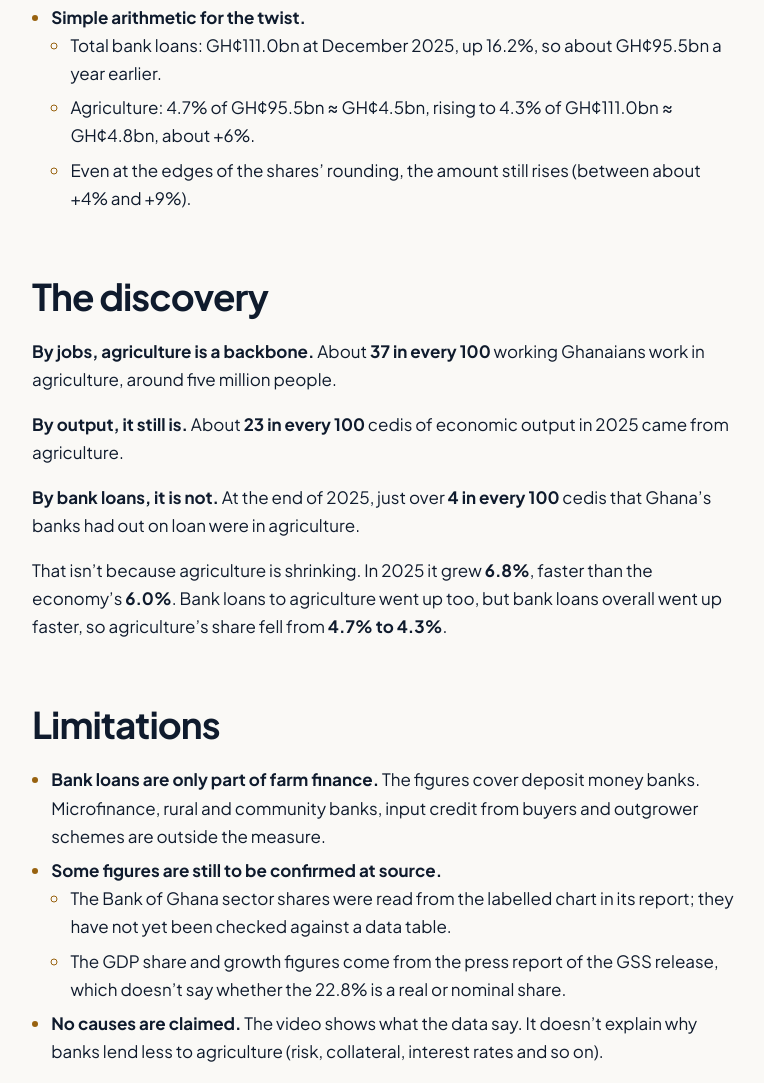
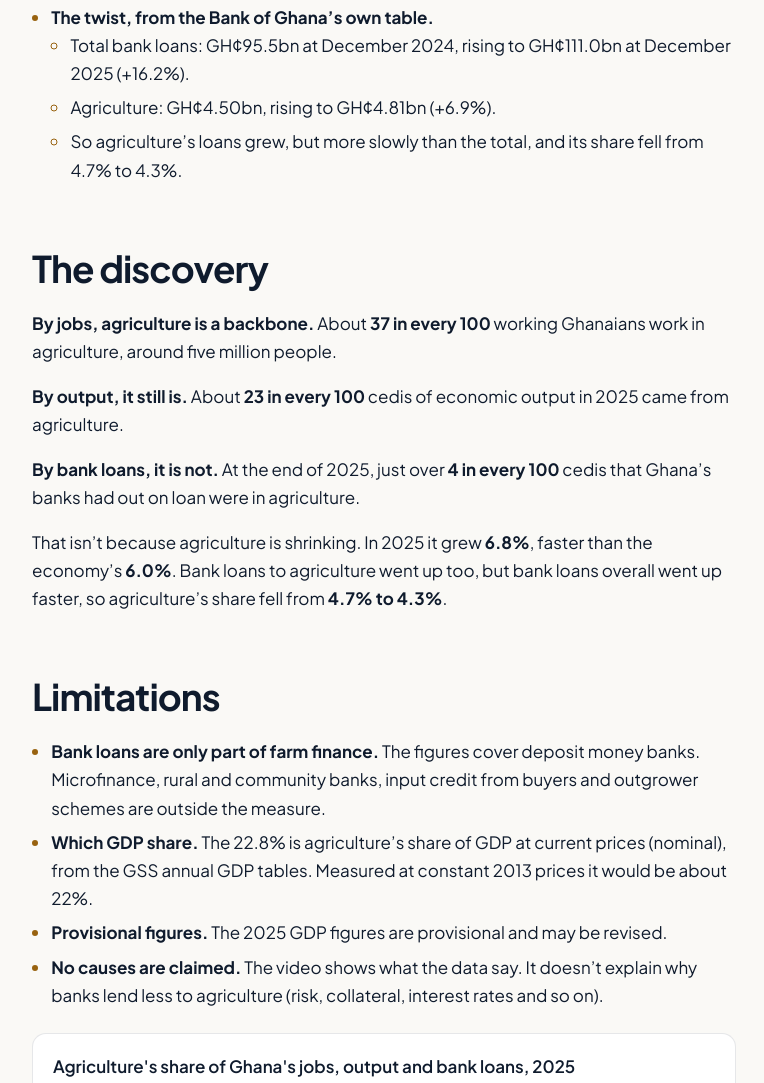
Before and after one commit to Gilbert-B/portfolio-website, an Astro site: page /projects/unpacked/four-cedis-in-a-hundred in a window 1280 px wide. Shown: the part 1513-2596 px from the top of the page, without its empty margins (64-828 px from the left). Built offline with nearby package versions, Linux system fonts and the light colour scheme; Astro itself is replaced by a stand-in of ours.

Commit message:
Four Cedis: use verified source figures
Agriculture loans from the Bank of Ghana's Table A.5 (GH¢4.50bn to
GH¢4.81bn, +6.9%) replace the earlier estimate (about +6%). The 22.8% GDP
share is confirmed as nominal from the GSS annual GDP tables, which are
now linked directly; the "still to be confirmed" caveats are removed.

Co-Authored-By: Claude Opus 5.5 <noreply@anthropic.com>

```diff
--- a/src/content/unpacked/four-cedis-in-a-hundred.md
+++ b/src/content/unpacked/four-cedis-in-a-hundred.md
@@ -30,7 +30,7 @@ methods:
   - Motion design synced to narration
 sources:
   - { label: "Ghana Statistical Service — Quarterly Labour Force Survey, Q1–Q3 2025", url: "https://statsghana.gov.gh/gssmain/fileUpload/pressrelease/2025%20Q1-3%20QLFS%20Report.pdf" }
-  - { label: "Ghana Statistical Service 2025 GDP release, as reported by Ghana News Agency", url: "https://gna.org.gh/2026/03/ghanas-economy-grows-by-six-per-cent-in-2025-gss/" }
+  - { label: "Ghana Statistical Service — Annual GDP 2013–2025 (March 2026 edition)", url: "https://statsghana.gov.gh/api/minio/file?key=data_statistics%2Feconomic%2FNational%20Accounts%2FAnnualGDPbyProductionApproach%2FAnnual_2013_2025_GDP_web.xlsx" }
   - { label: "Bank of Ghana — Monetary Policy Report, January 2026 (credit by sector)", url: "https://www.bog.gov.gh/wp-content/uploads/2026/02/Monetary-Policy-Report-January-2026-1-2.pdf" }
   - { label: "MyJoyOnline — banks' gross loans at December 2025 (Bank of Ghana data)", url: "https://www.myjoyonline.com/credit-to-public-sector-contracted-by-25-in-2025-to-gh%C2%A24-8bn-bog/" }
 ---
@@ -47,8 +47,8 @@ country. This episode puts it to the test with three numbers, all from 2025: **j
   sector, Q3 2025.
 - **Output and growth:** the Ghana Statistical Service's 2025 annual GDP release (provisional),
   published in March 2026.
-- **Bank loans:** the Bank of Ghana's January 2026 Monetary Policy Report, which gives each
-  sector's share of banks' total outstanding credit in December 2024 and December 2025.
+- **Bank loans:** the Bank of Ghana's January 2026 Monetary Policy Report. Its Table A.5 gives
+  banks' outstanding credit by sector in cedis for December 2024 and December 2025.
 
 ## The approach
 
@@ -59,12 +59,11 @@ country. This episode puts it to the test with three numbers, all from 2025: **j
   of loans outstanding.
 - **One denominator.** Agriculture is 4.3% of banks' *total* credit. Press reports quoting 4.5%
   use *private-sector* credit instead: the same loans, measured against a smaller total.
-- **Simple arithmetic for the twist.**
-  - Total bank loans: GH¢111.0bn at December 2025, up 16.2%, so about GH¢95.5bn a year earlier.
-  - Agriculture: 4.7% of GH¢95.5bn ≈ GH¢4.5bn, rising to 4.3% of GH¢111.0bn ≈ GH¢4.8bn,
-    about +6%.
-  - Even at the edges of the shares' rounding, the amount still rises (between about +4% and
-    +9%).
+- **The twist, from the Bank of Ghana's own table.**
+  - Total bank loans: GH¢95.5bn at December 2024, rising to GH¢111.0bn at December 2025 (+16.2%).
+  - Agriculture: GH¢4.50bn, rising to GH¢4.81bn (+6.9%).
+  - So agriculture's loans grew, but more slowly than the total, and its share fell from 4.7%
+    to 4.3%.
 
 ## The discovery
 
@@ -86,10 +85,8 @@ so agriculture's share fell from **4.7% to 4.3%**.
 - **Bank loans are only part of farm finance.** The figures cover deposit money banks.
   Microfinance, rural and community banks, input credit from buyers and outgrower schemes are
   outside the measure.
-- **Some figures are still to be confirmed at source.**
-  - The Bank of Ghana sector shares were read from the labelled chart in its report; they have
-    not yet been checked against a data table.
-  - The GDP share and growth figures come from the press report of the GSS release, which
-    doesn't say whether the 22.8% is a real or nominal share.
+- **Which GDP share.** The 22.8% is agriculture's share of GDP at current prices (nominal), from
+  the GSS annual GDP tables. Measured at constant 2013 prices it would be about 22%.
+- **Provisional figures.** The 2025 GDP figures are provisional and may be revised.
 - **No causes are claimed.** The video shows what the data say. It doesn't explain why banks
   lend less to agriculture (risk, collateral, interest rates and so on).
```
